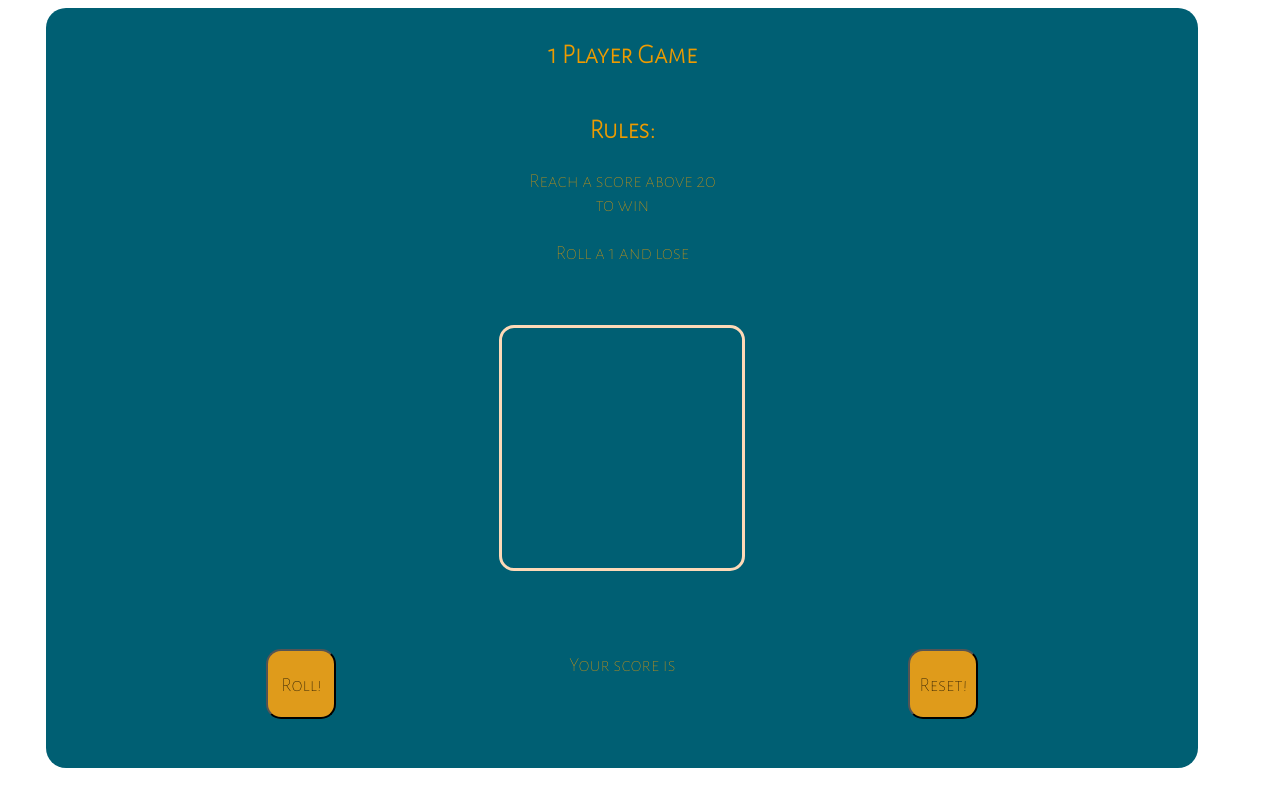
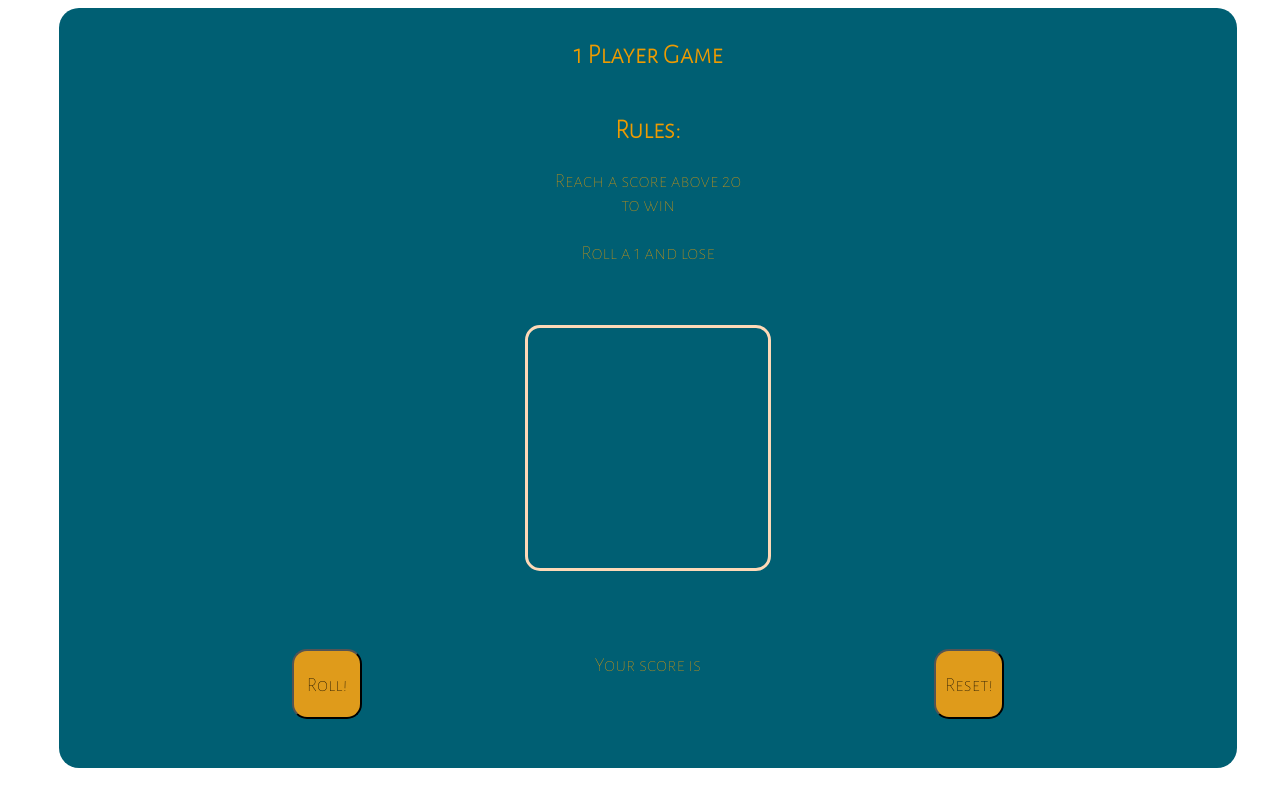
Before and after one commit to IanC0/dice_game_1player, a plain HTML site: page index.html in a window 1280 px wide. Drawn offline with Linux system fonts and the light colour scheme.

Commit message:
tidied up code to make it easier to read, no changes to functionality

```diff
--- a/index.html
+++ b/index.html
@@ -3,7 +3,7 @@
     <head>
         <meta charset="utf-8">
         <meta http-equiv="X-UA-Compatible" content="IE=edge">
-        <title></title>
+        <title>Dice Game | 1 Player</title>
         <meta name="description" content="">
         <meta name="viewport" content="width=device-width, initial-scale=1">
         <link rel="stylesheet" href="style.css">
@@ -17,6 +17,7 @@
             <h2>Rules:</h2>
             <p>Reach a score above 20 to win</p>
             <p>Roll a 1 and lose</p>
+            <!-- dots on die -->
             <div id="dieShape">
                 <div class="dieCol">
                     <div class="dot" id="dot1"></div>
--- a/style.css
+++ b/style.css
@@ -1,12 +1,12 @@
 #background {
-    margin-left: 3vw;
-    margin-right: 3vw;
+    margin-left: 4vw;
+    margin-right: 4vw;
     padding-bottom: 5vh;
     display: flex;
     flex-direction: column;
     align-items: center;
     justify-content: space-around;
-    width: 90vw;
+    width: 92vw;
     height: 90vh;
     background-color: #005f73;
     border-radius: 20px;
@@ -18,7 +18,6 @@
 #background p {
     max-width: 200px;
     padding-top: 2px;
-    list-style: none;
 }
 #dieShape {
     border: #FED9B7 solid;
@@ -58,11 +57,9 @@ button {
 #scoreText {
     width: 40vw;
 }
-
 h2, p {
     margin: 2px;
 }
 p {
-
     font-size: 20px;
 }
```
Also changed, not shown: app.js (+8 -7 lines).
